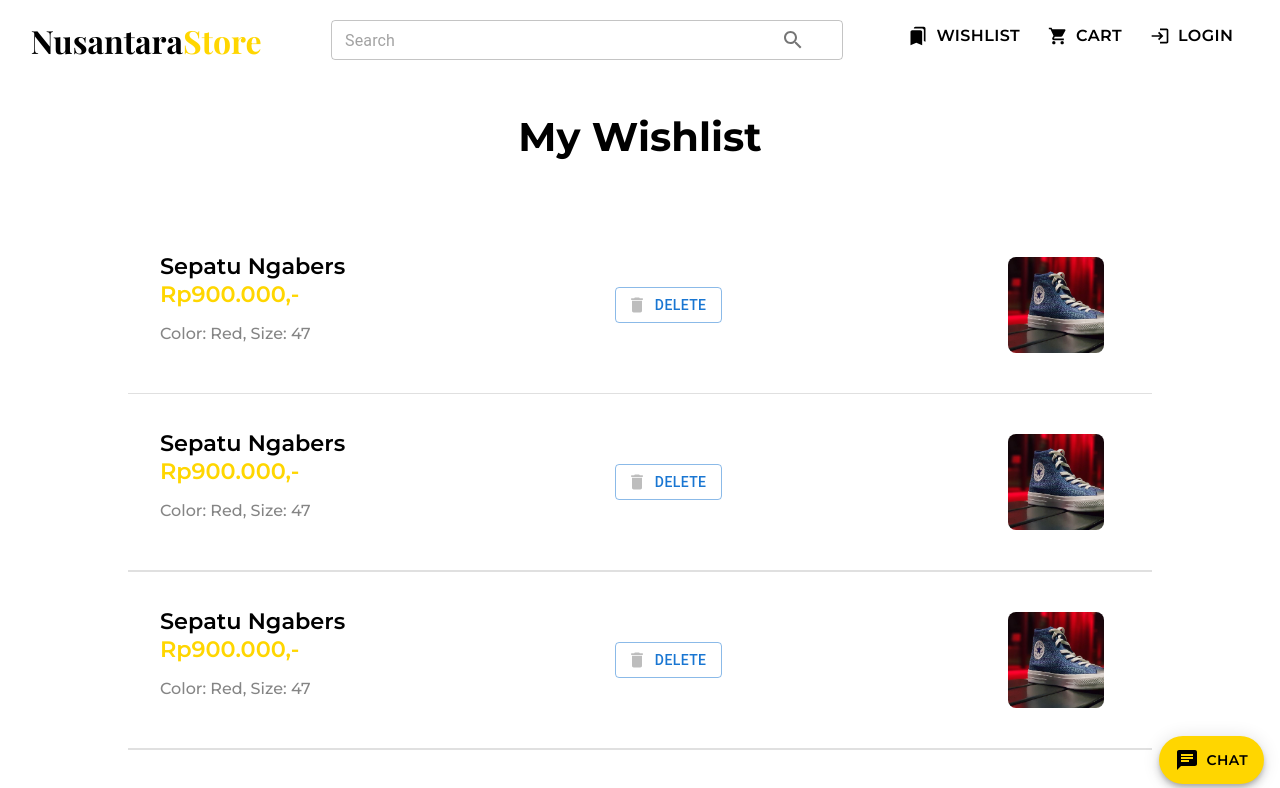
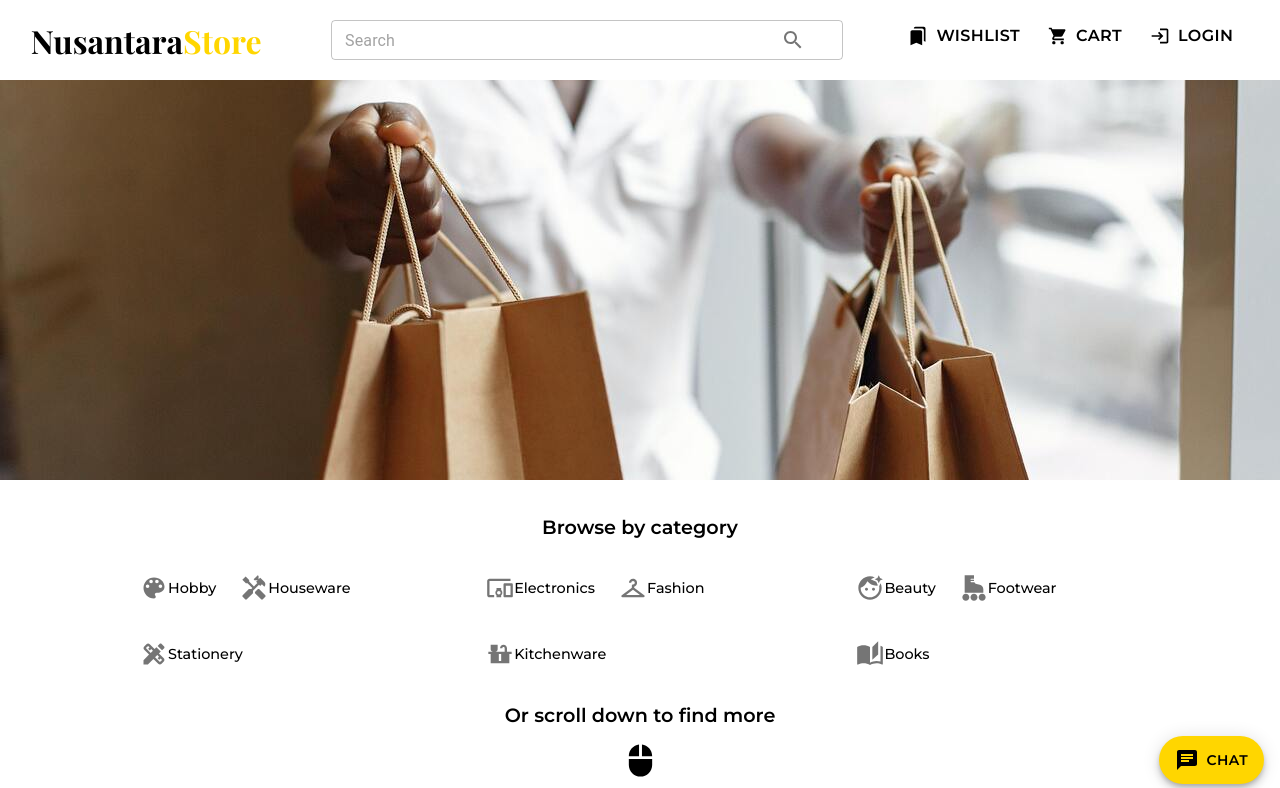
Before and after one commit to borednuna/NusantaraStore051_FE, a React (Create React App) app: page / in a window 1280 px wide. Shown: the top 788 px of the page. Built offline with nearby package versions, Linux system fonts and the light colour scheme.

Commit message:
feat: finalize router

```diff
--- a/src/App.js
+++ b/src/App.js
@@ -1,18 +1,17 @@
+import React from "react";
 import "./App.scss";
-// import Routes from "./application/routes/routes";
+import Webroutes from "./application/routes/webroutes";
 
 import Header from "./infrastructure/components/header/header";
 import Footer from "./infrastructure/components/footer/footer";
 import Chat from "./infrastructure/components/chat/chat";
-import Wishlist from "./presentation/pages/wishlist/wishlist";
 
 function App() {
   return (
     <div className="App">
       <Chat />
       <Header />
-      {/* <Routes /> */}
-      <Wishlist />
+      <Webroutes />
       <Footer />
     </div>
   );
--- a/src/App.scss
+++ b/src/App.scss
@@ -3,4 +3,9 @@
 .App {
     background-color: $white;
     width: 100vw;
+
+    a {
+        text-decoration: none;
+        color: $black;
+    }
 }
--- /dev/null
+++ b/src/application/routes/webroutes.js
@@ -0,0 +1,28 @@
+import React from 'react';
+import { BrowserRouter as Router, Routes, Route } from 'react-router-dom';
+
+import LandingPage from "../../presentation/pages/landing_page/landing_page";
+import About from "../../presentation/pages/about/about";
+import Feedback from "../../presentation/pages/feedback/feedback";
+import Cart from "../../presentation/pages/cart/cart";
+import Wishlist from "../../presentation/pages/wishlist/wishlist";
+import Profile from "../../presentation/pages/profile_page/profile_page";
+import ProductDetails from "../../presentation/pages/product_details/product_details";
+
+const Webroutes = () => {
+    return (
+      <Router>
+        <Routes>
+          <Route path="/" element={<LandingPage />} />
+          <Route path="/about" element={<About />} />
+          <Route path="/feedback" element={<Feedback />} />
+          <Route path="/cart" element={<Cart />} />
+          <Route path='/wishlist' element={<Wishlist />} />
+          <Route path='/profile' element={<Profile />} />
+          <Route path='/productdetails' element={<ProductDetails />} />
+        </Routes>
+      </Router>
+    );
+  };
+
+export default Webroutes;
--- a/src/infrastructure/components/card/card.js
+++ b/src/infrastructure/components/card/card.js
@@ -7,6 +7,7 @@ import StarIcon from "@mui/icons-material/Star";
 const Card = () => {
   return (
     <div className="card">
+      <a href="/productdetails">
         <img src={cover} alt="Cover for product" />
         <p id="category">Footwear</p>
         <p id="name">Sepatu Ngabers</p>
@@ -19,6 +20,7 @@ const Card = () => {
           </p>
           <p id="sold">Sold 1975</p>
         </div>
+        </a>
     </div>
   );
 };
--- a/src/infrastructure/components/footer/footer.js
+++ b/src/infrastructure/components/footer/footer.js
@@ -20,23 +20,37 @@ const Footer = () => {
         </div>
 
         <div className="logos">
+            <a href="https://www.instagram.com/hanunshaka/">
               <IconButton aria-label="hobby" size="large" color="white">
                 <InstagramIcon fontSize="large" />
               </IconButton>
+            </a>
 
+          <a href="https://github.com/borednuna">
             <IconButton aria-label="hobby" size="large" color="white">
               <GitHubIcon fontSize="large" />
             </IconButton>
+          </a>
 
+          <a href="https://www.linkedin.com/in/hanunshaka/">
             <IconButton aria-label="hobby" size="large" color="white">
               <LinkedInIcon fontSize="large" />
             </IconButton>
+          </a>
         </div>
 
         <div className="contact">
+          <a href="/about">
             <p>About</p>
+          </a>
+
+          <a href="/about">
             <p>FAQ</p>
+          </a>
+
+          <a href="/feedback">
             <p>Feedback</p>
+          </a>
         </div>
       </div>
     </ThemeProvider>
--- a/src/infrastructure/components/footer/footer.scss
+++ b/src/infrastructure/components/footer/footer.scss
@@ -67,6 +67,7 @@ $breakpoint: 768px;
         display: flex;
         flex-direction: row;
         padding-right: 10rem;
+        align-items: center;
 
         @media (max-width: $breakpoint) {
             padding: 0;
--- a/src/infrastructure/components/header/header.js
+++ b/src/infrastructure/components/header/header.js
@@ -17,10 +17,12 @@ import SearchIcon from "@mui/icons-material/Search";
 const Header = () => {
   return (
     <div className="header">
-      <div className="logo">
-        <h1 id="nusantara">Nusantara</h1>
-        <h1 id="store">Store</h1>
-      </div>
+      <a href="/">
+        <div className="logo">
+          <h1 id="nusantara">Nusantara</h1>
+          <h1 id="store">Store</h1>
+        </div>
+      </a>
 
       <ThemeProvider theme={Theme}>
         <div className="search">
@@ -46,17 +48,23 @@ const Header = () => {
       </ThemeProvider>
 
       <div className="buttons">
+        <a href="/wishlist">
           <Button variant="contained" startIcon={<BookmarksIcon />}>
             <p>Wishlist</p>
           </Button>
+        </a>
 
+        <a href="/cart">
           <Button variant="contained" startIcon={<ShoppingCartIcon />}>
             <p>Cart</p>
           </Button>
+        </a>
 
+        <a href="/profile">
           <Button variant="contained" startIcon={<LoginIcon />}>
             <p>Login</p>
           </Button>
+        </a>
       </div>
     </div>
   );
```
Also changed, not shown: src/application/routes/routes.js (deleted, +0 -24 lines). Lines whose indentation alone changed are shown as unchanged.
